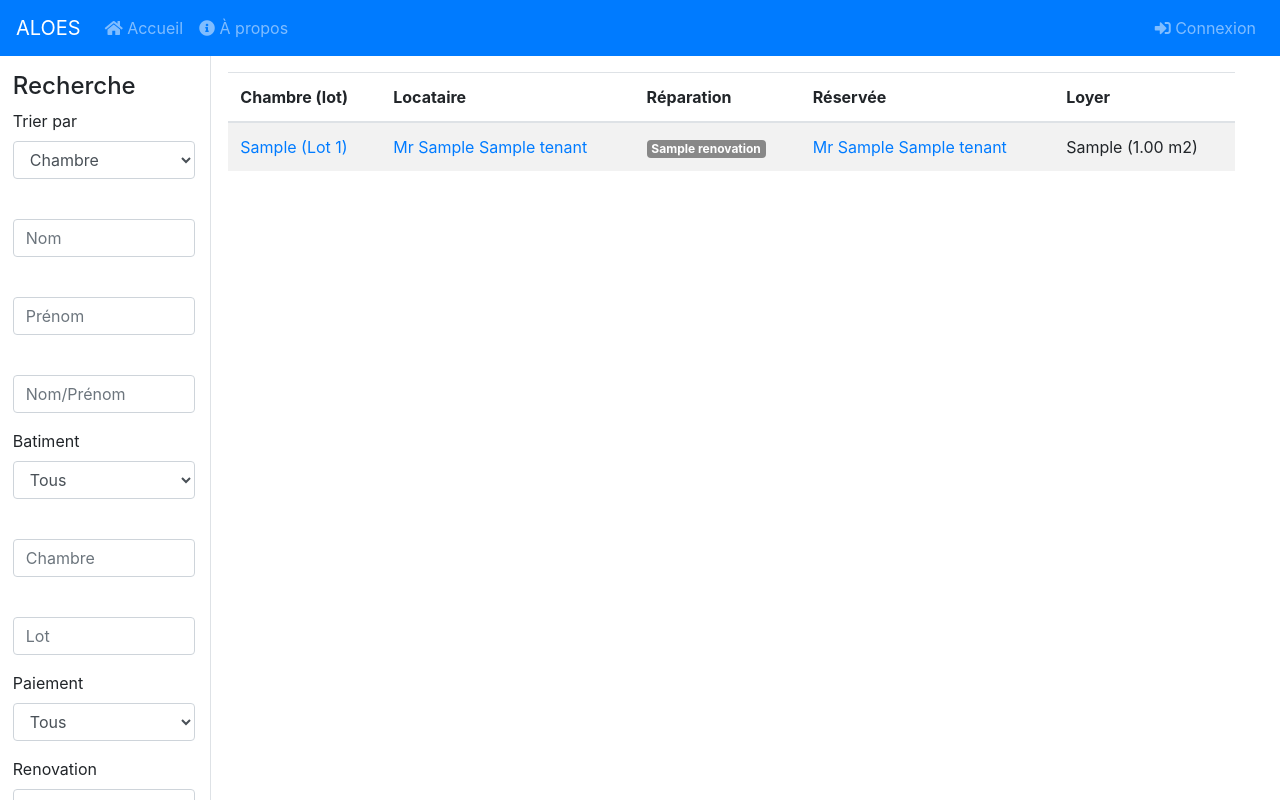
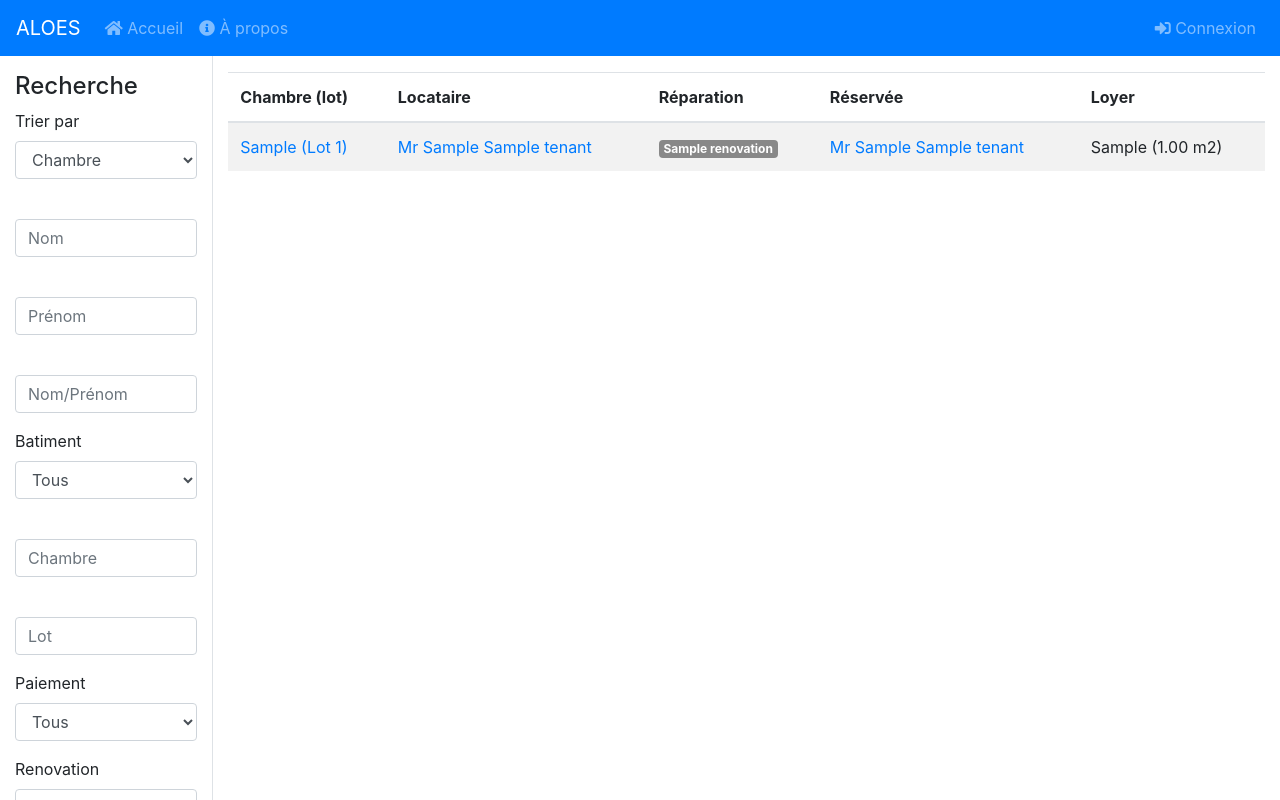
Before and after one commit to nanoy42/aloes, a Django app: page /gestion/gestionIndex in a window 1280 px wide. Run offline with Django 3.2, Linux system fonts and the light colour scheme; tables that the repository leaves empty hold one stand-in row (values such as "Sample post"); some libraries are stand-ins or nearby versions.

Commit message:
Add vscode to gitignore and change marges

```diff
--- a/templates/base.html
+++ b/templates/base.html
@@ -18,17 +18,17 @@
 		{% block navbar %}
 		{% include 'navbar.html' %}
 		{% endblock %}
-		{% if sidebar %}
-		<div class="row" style="width:100vw; overflow-x:hidden">
-			<div class="col-2 sidebar bg-faded border-right" style="position:fixed; margin-left:1%">
-				<div style="height:100vh; overflow-y:scroll">
-					<br><br><br>
-					{% include 'search.html' %}
+		<div class="container-fluid">
+			<div class="row" style="width:100vw; overflow-x:hidden">
+			{% if sidebar %}
+				<div class="col-2 sidebar bg-faded border-right" style="position:fixed">
+					<div style="height:100vh; overflow-y:scroll">
+						<br><br><br>
+						{% include 'search.html' %}
+					</div>
 				</div>
-			</div>
 			{% endif %}
-			<div {% if sidebar %}class="col-10 offset-md-2"{% else %} class="col-12" {% endif %}>
-				<div class="container">
+				<main {% if sidebar %}class="col-10 offset-md-2"{% else %} class="col-12 bd-content" {% endif %} role="main">
 					<br><br><br>
 					{% for message in messages %}
 					<div class="alert alert-{{ message.tags }} alert-dismissible fade show">{{ message }}
@@ -40,7 +40,7 @@
 					{% block content %}
 
 					{% endblock %}
-				</div>
+				</main>
 			</div>
 		</div>
 		<script>
```
Also changed, not shown: 1 other file.
